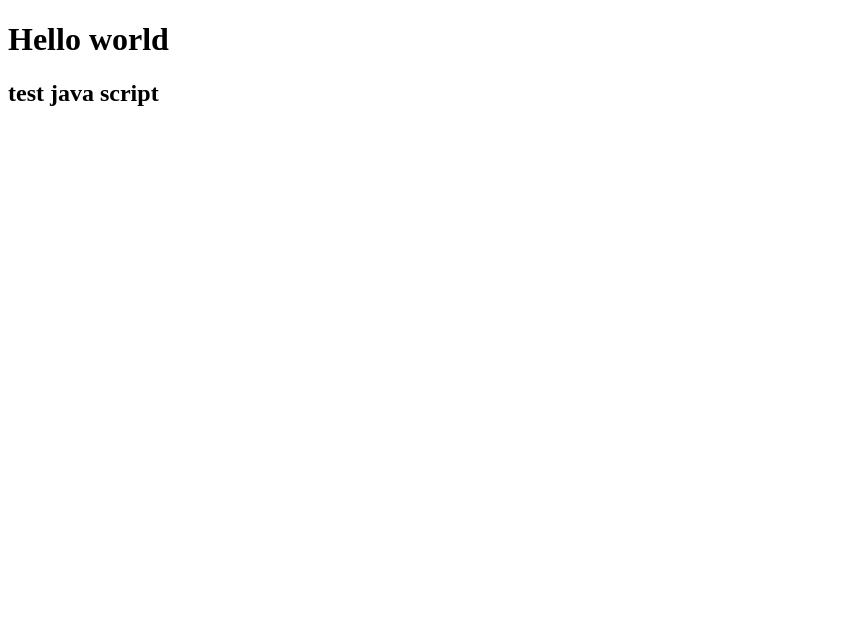
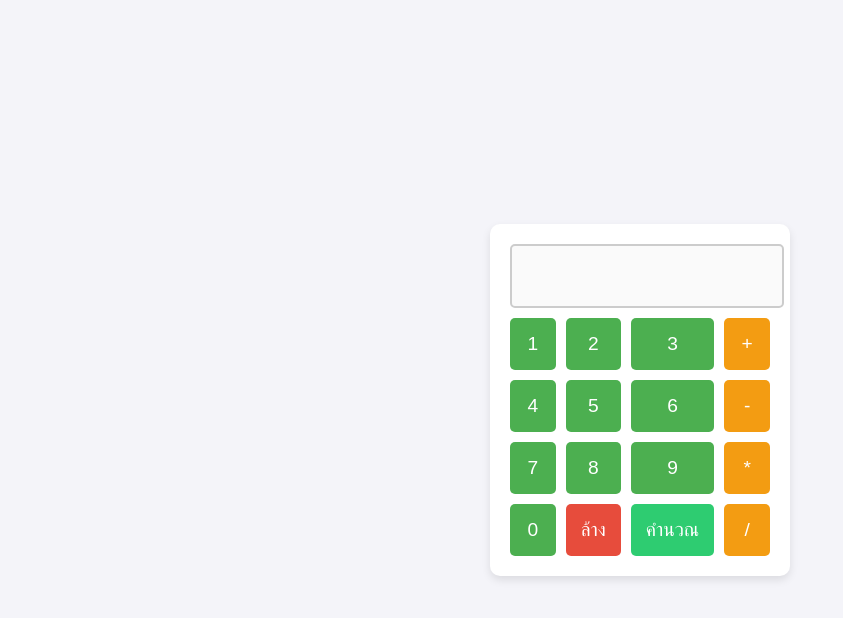
Before and after one commit to kanyaweee19/testbranch, a plain HTML site: page index.html in a window 1280 px wide. Shown: the whole page, without its empty margins (0-843 px from the left). Drawn offline with Linux system fonts and the light colour scheme.

Commit message:
calculator

```diff
--- a/index.html
+++ b/index.html
@@ -1,13 +1,44 @@
 <!DOCTYPE html>
-<html lang="en">
+<html lang="th">
 <head>
     <meta charset="UTF-8">
     <meta name="viewport" content="width=device-width, initial-scale=1.0">
-    <title>Kanyawee</title>
+    <title>เครื่องคิดเลข</title>
+    <link rel="stylesheet" href="style.css">
 </head>
 <body>
-    <h1>Hello world</h1>
-   <h2>test java  script</script></h2>
+    <div class="calculator">
+        <!-- Display Screen -->
+        <input type="text" id="display" disabled />
+
+        <!-- Buttons -->
+        <div class="buttons">
+            <!-- Row 1 -->
+            <button class="btn" onclick="appendToDisplay('1')">1</button>
+            <button class="btn" onclick="appendToDisplay('2')">2</button>
+            <button class="btn" onclick="appendToDisplay('3')">3</button>
+            <button class="btn operator" onclick="appendToDisplay('+')">+</button>
+
+            <!-- Row 2 -->
+            <button class="btn" onclick="appendToDisplay('4')">4</button>
+            <button class="btn" onclick="appendToDisplay('5')">5</button>
+            <button class="btn" onclick="appendToDisplay('6')">6</button>
+            <button class="btn operator" onclick="appendToDisplay('-')">-</button>
+
+            <!-- Row 3 -->
+            <button class="btn" onclick="appendToDisplay('7')">7</button>
+            <button class="btn" onclick="appendToDisplay('8')">8</button>
+            <button class="btn" onclick="appendToDisplay('9')">9</button>
+            <button class="btn operator" onclick="appendToDisplay('*')">*</button>
+
+            <!-- Row 4 -->
+            <button class="btn" onclick="appendToDisplay('0')">0</button>
+            <button class="btn clear" onclick="clearDisplay()">ล้าง</button>
+            <button class="btn calculate" onclick="calculate()">คำนวณ</button>
+            <button class="btn operator" onclick="appendToDisplay('/')">/</button>
+        </div>
+    </div>
+
     <script src="script.js"></script>
 </body>
 </html>
--- a/script.js
+++ b/script.js
@@ -1,2 +1,19 @@
-console.log("kanyawee yok");
-console.log("may");
+// Function to append values to the display
+function appendToDisplay(value) {
+    document.getElementById('display').value += value;
+}
+
+// Function to clear the display
+function clearDisplay() {
+    document.getElementById('display').value = '';
+}
+
+// Function to calculate the result
+function calculate() {
+    const display = document.getElementById('display');
+    try {
+        display.value = eval(display.value);
+    } catch {
+        display.value = 'Error';
+    }
+}
--- /dev/null
+++ b/style.css
@@ -0,0 +1,61 @@
+body {
+    font-family: Arial, sans-serif;
+    display: flex;
+    justify-content: center;
+    align-items: center;
+    height: 100vh;
+    margin: 0;
+    background-color: #f4f4f9;
+}
+
+.calculator {
+    background-color: #fff;
+    border-radius: 10px;
+    box-shadow: 0px 4px 8px rgba(0, 0, 0, 0.1);
+    padding: 20px;
+    width: 260px;
+    text-align: center;
+}
+
+#display {
+    width: 100%;
+    height: 50px;
+    margin-bottom: 10px;
+    font-size: 1.5em;
+    text-align: right;
+    padding: 5px;
+    border: 2px solid #ccc;
+    border-radius: 5px;
+}
+
+.buttons {
+    display: grid;
+    grid-template-columns: repeat(4, 1fr);
+    gap: 10px;
+}
+
+.btn {
+    background-color: #4CAF50;
+    color: white;
+    border: none;
+    border-radius: 5px;
+    padding: 15px;
+    font-size: 1.2em;
+    cursor: pointer;
+}
+
+.btn.operator {
+    background-color: #f39c12;
+}
+
+.btn.clear {
+    background-color: #e74c3c;
+}
+
+.btn.calculate {
+    background-color: #2ecc71;
+}
+
+.btn:hover {
+    opacity: 0.9;
+}
```
